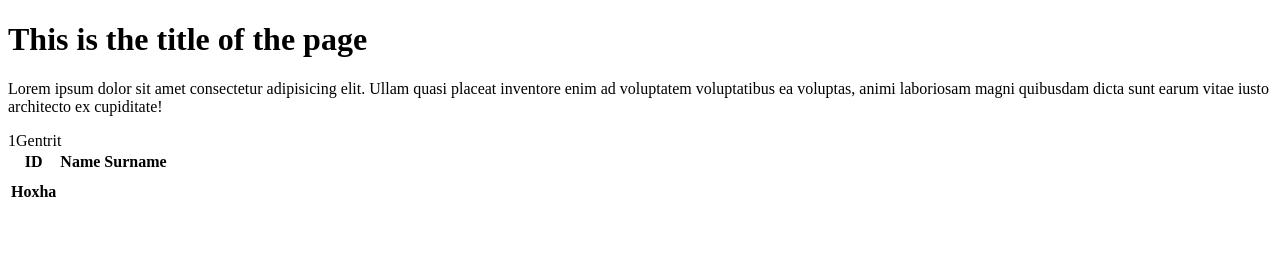
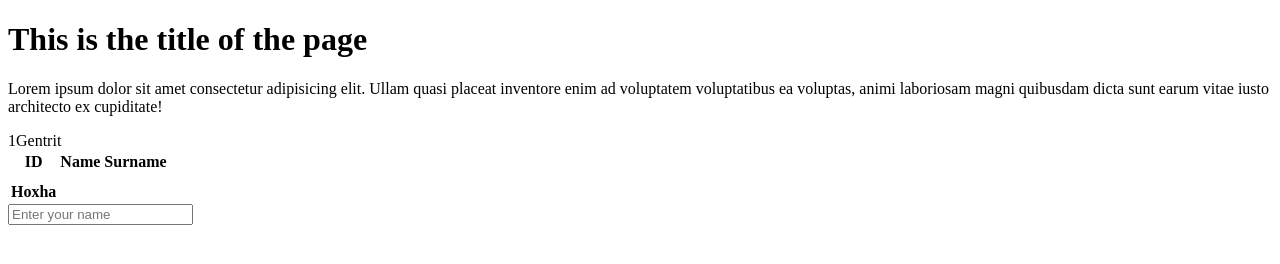
Before and after one commit to gentrit-hoxha/WWWRepo1, a plain HTML site: page index.html in a window 1280 px wide. Drawn offline with Linux system fonts and the light colour scheme.

Commit message:
Form added

```diff
--- a/index.html
+++ b/index.html
@@ -24,5 +24,9 @@
             <th>Hoxha</th>
         </td>
     </table>
+
+    <form action="">
+        <input type="text" placeholder="Enter your name">
+    </form>
 </body>
 </html>
```
